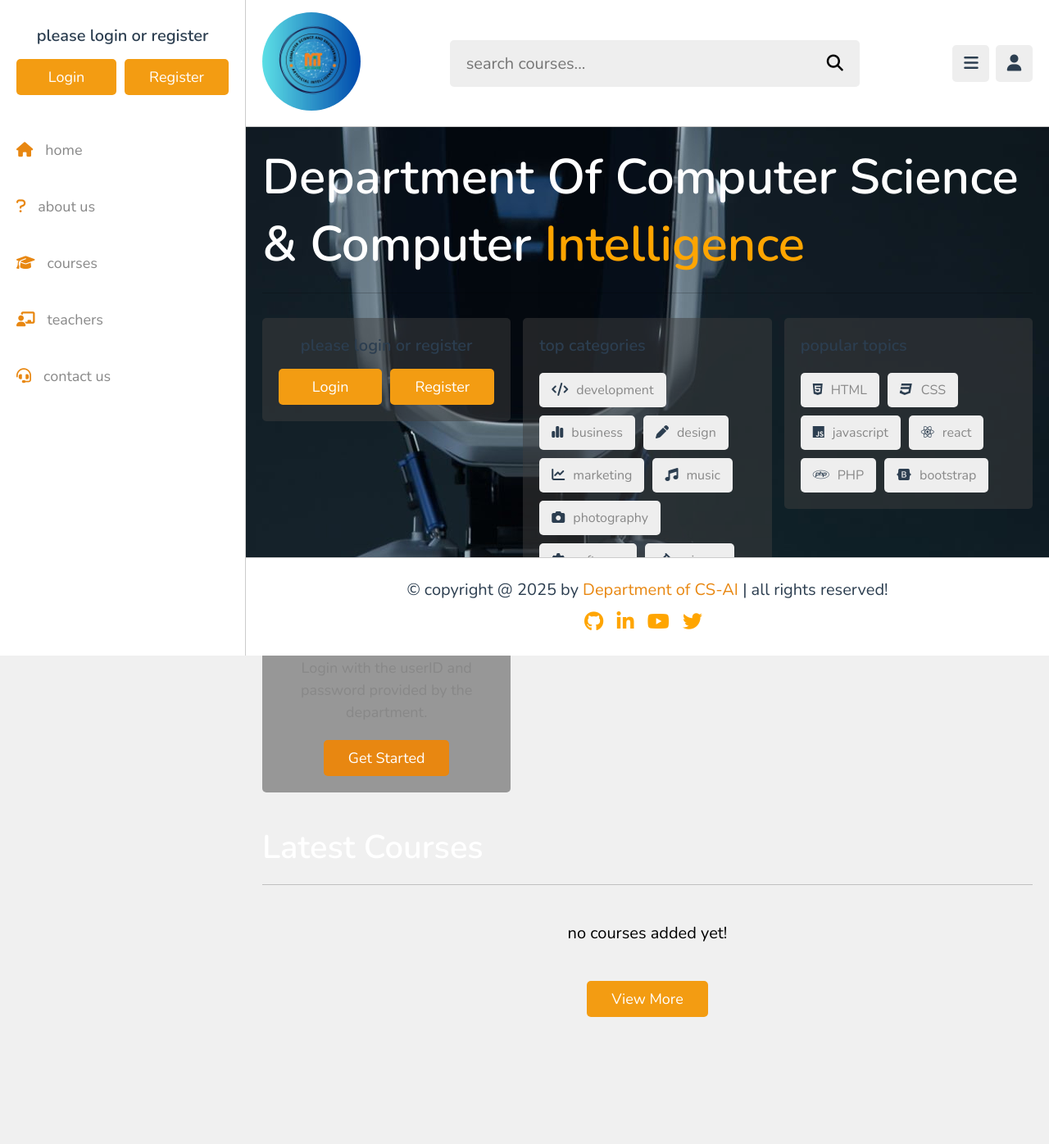
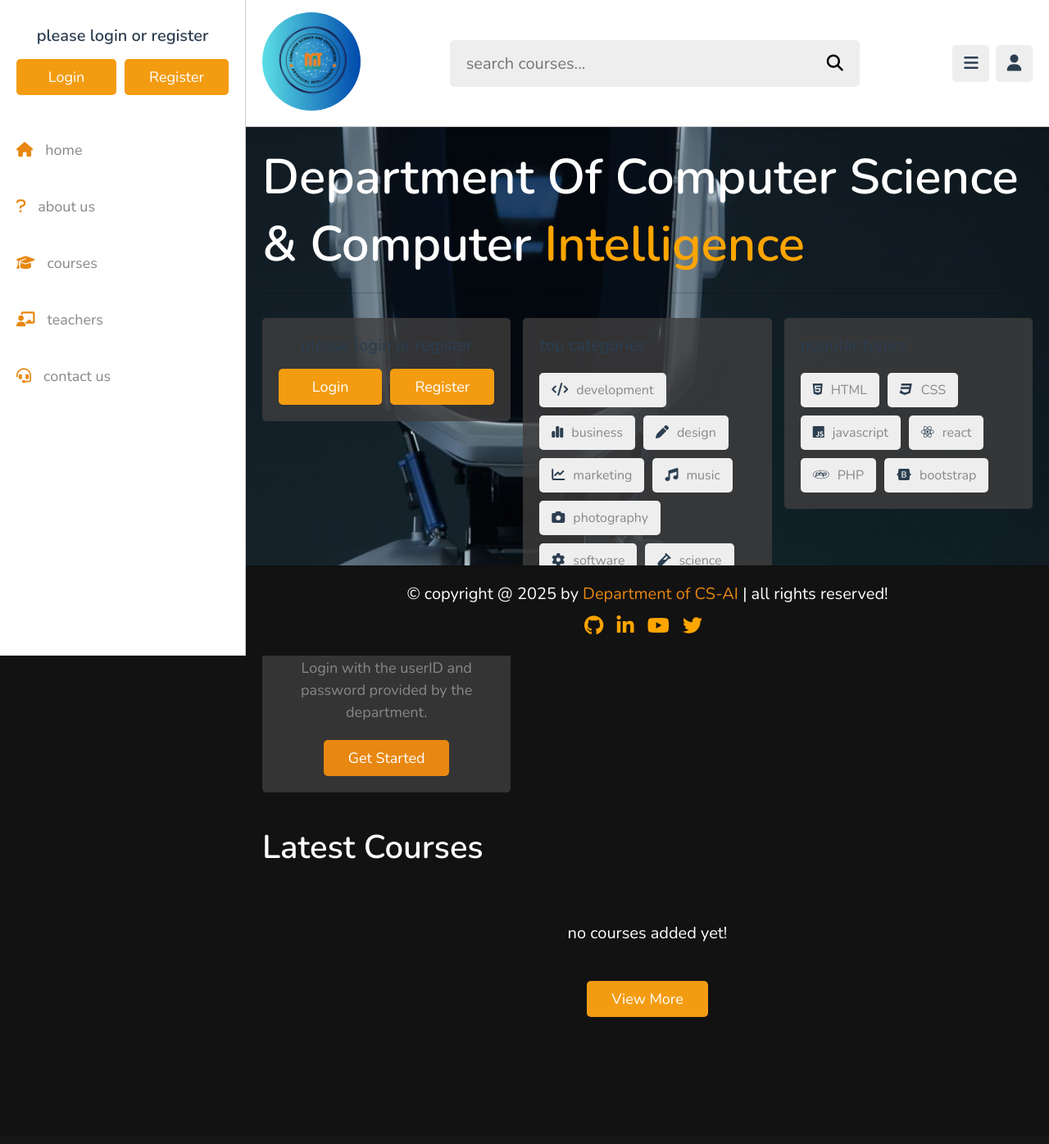
Before and after one commit to km1000101/finalwebs, a PHP site: page /home.php in a window 1280 px wide. Shown: the whole page at 82% size. After the commit the page ends 1241 px from the top, so only its background shows below. Run offline with PHP 8.4, Linux system fonts and the light colour scheme; data that the repository does not hold is empty.

Commit message:
finalcheckpoint
till here there is no errors. if shit happens comeback to this.

```diff
--- a/project/components/footer.php
+++ b/project/components/footer.php
@@ -6,12 +6,18 @@
    <title>Footer</title>
    <style>
       .social-links a {
-         color:orange; /* Assuming the navigation bar buttons are blue */
+         color: orange; /* Assuming the navigation bar buttons are blue */
          margin-right: 10px;
          font-size: 24px;
       }
       .social-links a:hover {
-         color:rgb(4, 113, 197); /* Darker blue on hover */
+         color: rgb(4, 113, 197); /* Darker blue on hover */
+      }
+      .footer {
+         background-color: #121212; /* Dark background color */
+         color: #ffffff; /* Light text color */
+         padding: 20px;
+         text-align: center;
       }
    </style>
 </head>
--- a/project/home.php
+++ b/project/home.php
@@ -40,7 +40,8 @@ $total_bookmarked = $select_bookmark->rowCount();
 
    <style>
       body {
-         background-color: #f0f0f0; /* Fallback color */
+         background-color: #121212; /* Dark background color */
+         color: #ffffff; /* Light text color */
       }
       .background-image {
          position: fixed;
@@ -68,7 +69,7 @@ $total_bookmarked = $select_bookmark->rowCount();
          opacity: 0;
          transform: translateY(50px);
          animation: fade-slide-up 1s forwards;
-         color: white; /* Change heading color to white */
+         color: #ffffff; /* Change heading color to white */
       }
       @keyframes fade-slide-up {
          to {
@@ -79,8 +80,8 @@ $total_bookmarked = $select_bookmark->rowCount();
       }
       .box {
          transition: transform 0.3s, box-shadow 0.3s;
-         background-color: rgba(63, 62, 62, 0.5) !important; /* Ensure the box is transparent */
-         color: white; /* Change box text color to white */
+         background-color: rgba(63, 62, 62, 0.8) !important; /* Ensure the box is more transparent */
+         color: #ffffff; /* Change box text color to white */
       }
       .box:hover {
          transform: translateY(-10px);
```
